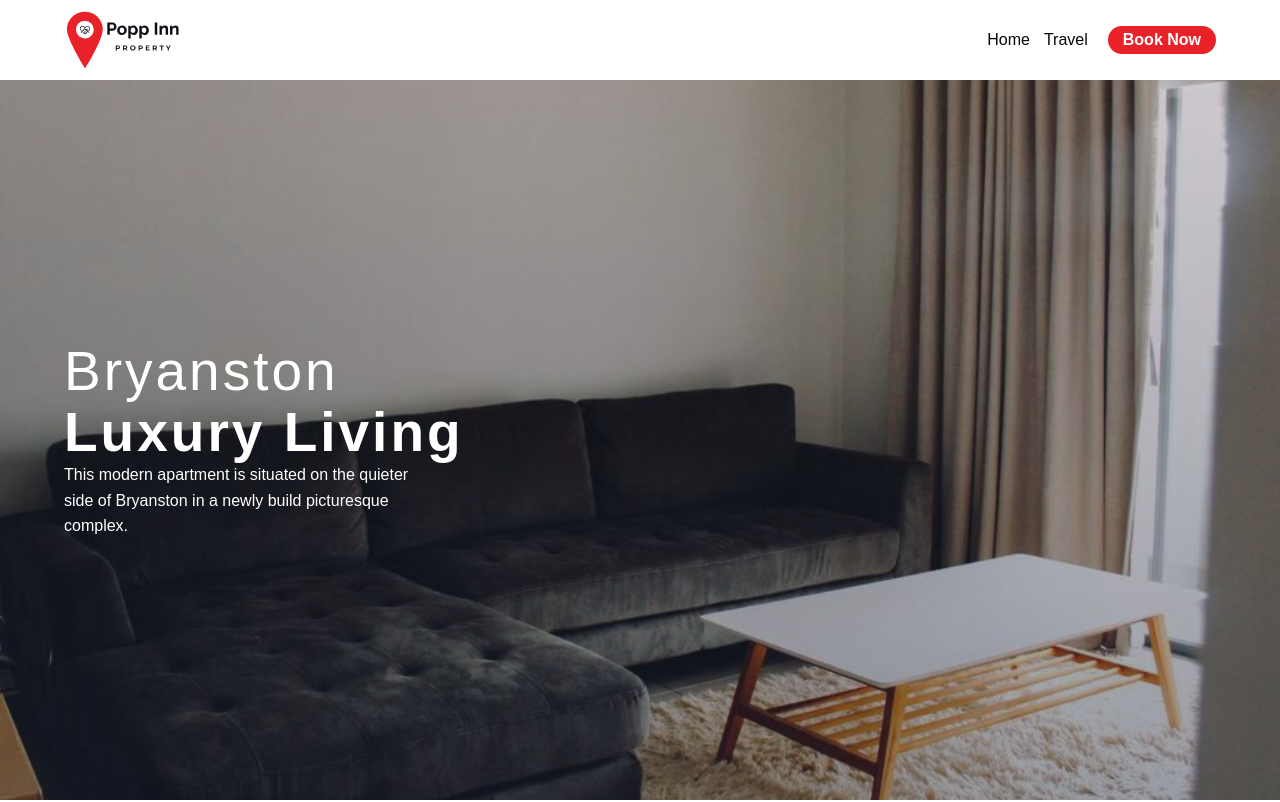
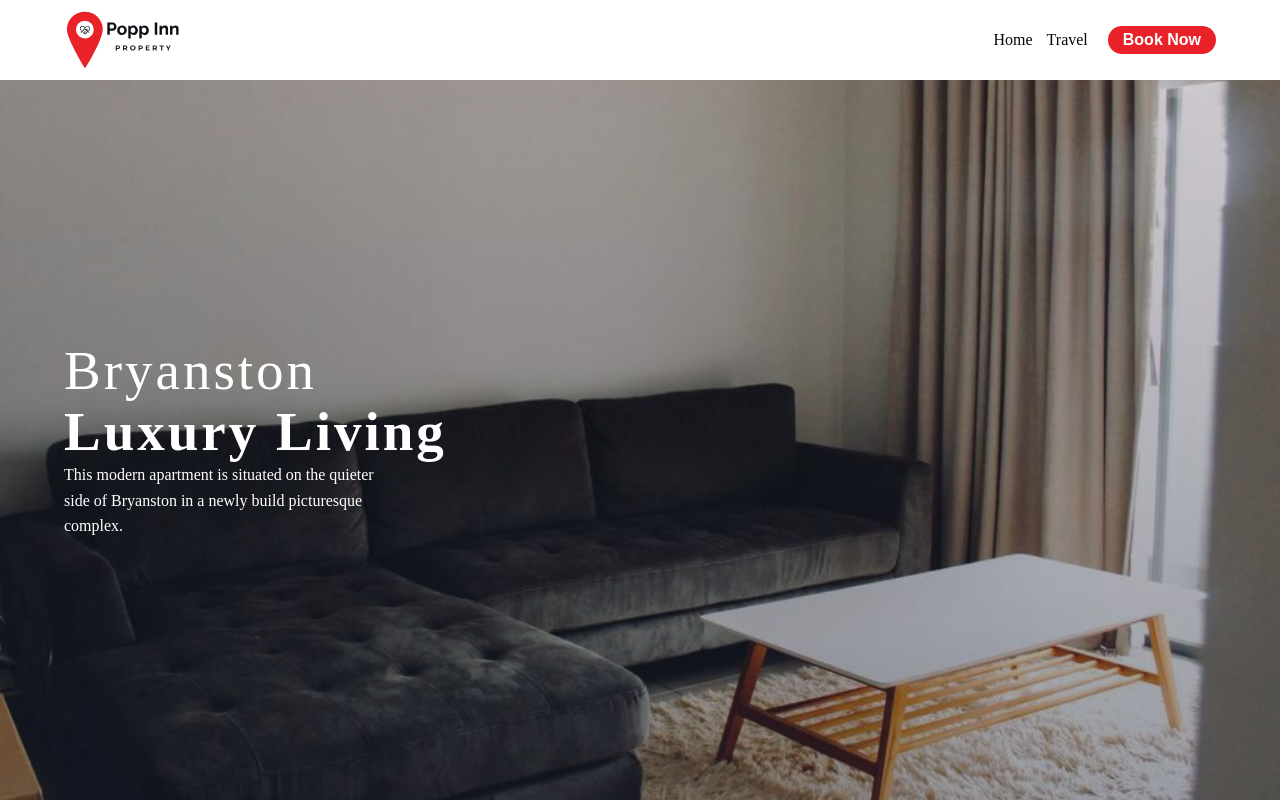
Before and after one commit to PhilaniNcube/poppinn, a Next.js app: page / in a window 1280 px wide. Shown: the top 802 px of the page. Built offline with nearby package versions, Linux system fonts and the light colour scheme.

Commit message:
removed montserrat

```diff
--- a/GlobalStyle.js
+++ b/GlobalStyle.js
@@ -32,7 +32,7 @@ const GlobalStyle = createGlobalStyle`
   body {
       line-height: 1.6;
       font-weight: var(--regular-font);
-      font-family: 'Montserrat', sans-serif;
+
       color: var(--black);
   }
 
```
